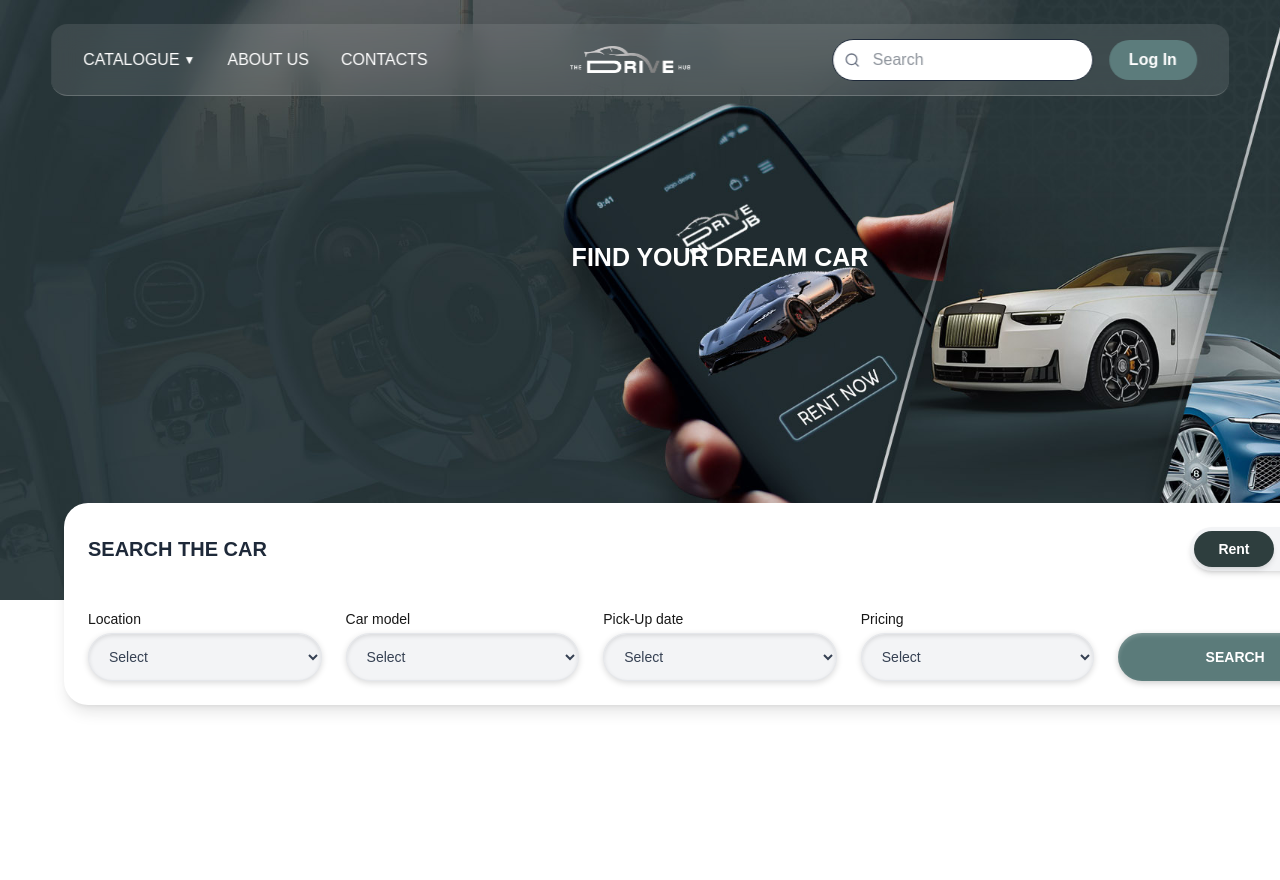
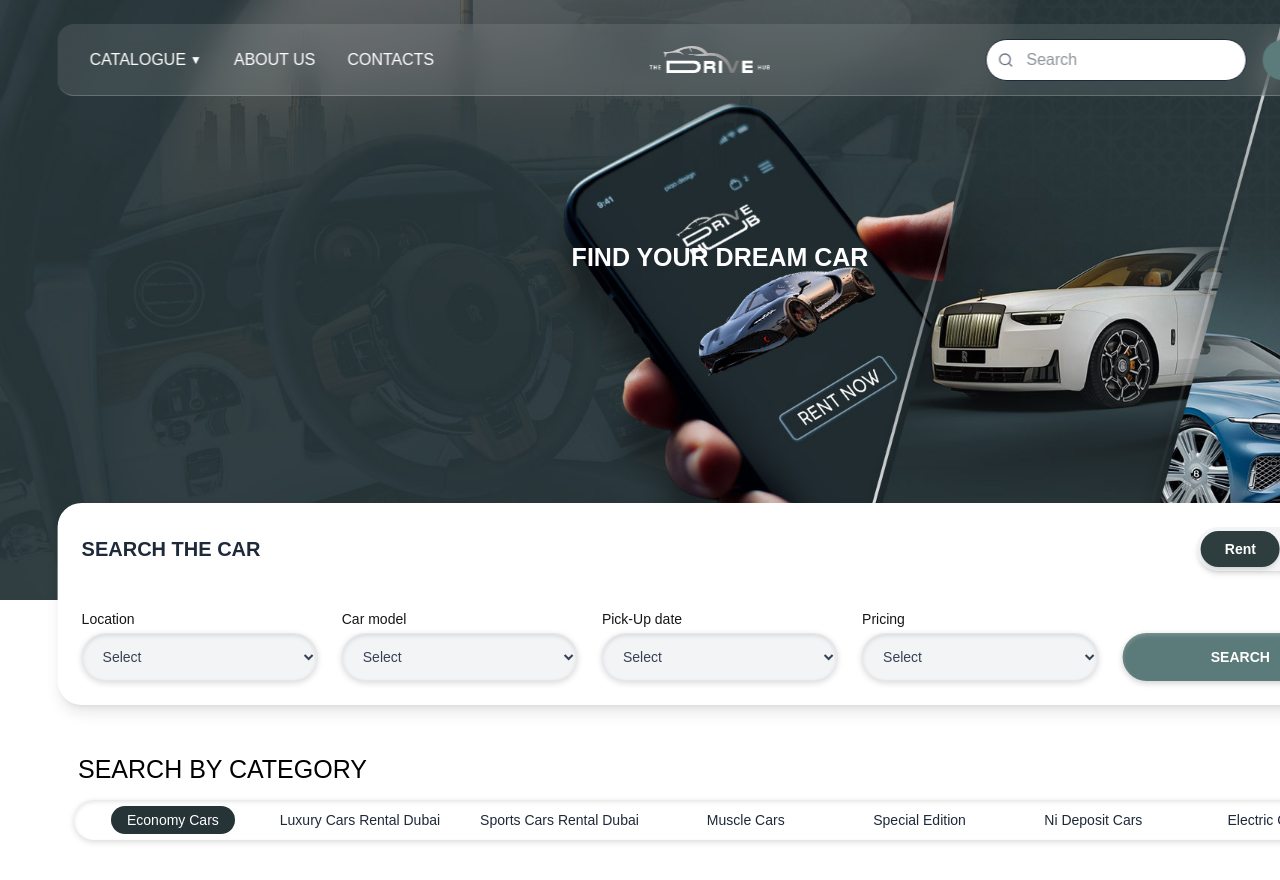
Before and after one commit to shekharcodx/tdhv2-site2, a Next.js app: page / in a window 1280 px wide. Shown: the top 880 px of the page. Before the commit the page ends 800 px from the top, so only its background shows below. Built offline with nearby package versions, Linux system fonts and the light colour scheme.

Commit message:
catgry tab

```diff
--- a/src/app/components/CategoryTabs.tsx
+++ b/src/app/components/CategoryTabs.tsx
@@ -0,0 +1,56 @@
+import { useState, useRef } from "react";
+
+export default function CategoryTabs() {
+  const categories = [
+    "Economy Cars",
+    "Luxury Cars Rental Dubai",
+    "Sports Cars Rental Dubai",
+    "Muscle Cars",
+    "Special Edition",
+    "Ni Deposit Cars",
+    "Electric Cars",
+  ];
+
+  const [activeIndex, setActiveIndex] = useState<number>(0);
+  const containerRef = useRef<HTMLDivElement>(null);
+
+  const handleClick = (idx: number) => {
+    setActiveIndex(idx);
+
+    const container = containerRef.current;
+    if (container) {
+      const button = container.children[idx] as HTMLElement;
+      button.scrollIntoView({ behavior: "smooth", inline: "center" });
+    }
+  };
+
+  return (
+    <div
+      ref={containerRef}
+      className="w-[1292px] h-[40px] rounded-full shadow-[inset_0_2px_4px_rgba(0,0,0,0.1),0_2px_6px_rgba(0,0,0,0.15)] flex items-center overflow-x-auto gap-2 px-4"
+      style={{ backgroundColor: "#ffffff" }}
+    >
+      {categories.map((cat, idx) => (
+        <button
+          key={idx}
+          onClick={() => handleClick(idx)}
+          className="flex items-center justify-center text-sm font-medium whitespace-nowrap transition"
+          style={{
+            width: "246px", // fixed button space
+            height: "40px",
+          }}
+        >
+          <span
+            className={`px-4 py-1 rounded-full transition ${
+              activeIndex === idx
+                ? "bg-[#263337] text-white"
+                : "text-gray-800 hover:bg-[#263337]/80 hover:text-white"
+            }`}
+          >
+            {cat}
+          </span>
+        </button>
+      ))}
+    </div>
+  );
+}
--- a/src/app/components/Hero.tsx
+++ b/src/app/components/Hero.tsx
@@ -1,10 +1,11 @@
 import Image from "next/image";
 import Navbar from "./Navbar";
 import SearchBox from "./SearchBox";
-
+import CategoryTabs from "./CategoryTabs";
 
 export default function Hero() {
   return (
+    <div>
     <div className="relative w-[1440px] h-[600px] mx-auto">
       <Image
         src="/assets/back.jpg"
@@ -21,6 +22,26 @@ export default function Hero() {
         </h1>
       </div>
       <SearchBox/>
+
+    <p
+        className="absolute text-[25px] font-medium text-black "
+        style={{
+
+
+          top: "737px",
+          left: "64px",
+          opacity: 1,
+          gap: "24px",
+
+          padding:"14px"
+        }}
+      >
+        SEARCH BY CATEGORY
+      </p>
+       <div className="absolute top-[800px] h-[80px] left-1/2 -translate-x-1/2 flex">
+        <CategoryTabs />
+      </div>
+    </div>
     </div>
   );
 }
--- a/src/app/components/Navbar.tsx
+++ b/src/app/components/Navbar.tsx
@@ -6,7 +6,7 @@ import { Search } from "lucide-react";
 
 export default function Navbar() {
   return (
-    <header className="fixed top-6 left-1/2 -translate-x-1/2 w-[92%] h-[72px] flex items-center justify-between px-8
+    <header className="absolute top-6 left-1/2 -translate-x-1/2 w-[92%] h-[72px] flex items-center justify-between px-8
                        rounded-2xl backdrop-blur-md bg-white/10 border-b border-white/20 z-50">
 
       {/* Left Links */}
--- a/src/app/components/SearchBox.tsx
+++ b/src/app/components/SearchBox.tsx
@@ -1,6 +1,6 @@
 export default function SearchBox() {
   return (
-    <div className="absolute top-[503px] left-1/2 -translate-x-1/2 w-[92%] max-w-[1312px] h-[202px] bg-white rounded-[24px] p-6 shadow-lg flex flex-col justify-between gap-6">
+    <div className="absolute top-[503px] left-1/2 -translate-x-1/2 w-[92%]  h-[202px] bg-white rounded-[24px] p-6 shadow-lg flex flex-col justify-between gap-6">
       {/* Header Row */}
       <div className="flex justify-between items-center">
         <h2 className="text-xl font-semibold text-gray-800">SEARCH THE CAR</h2>
```
